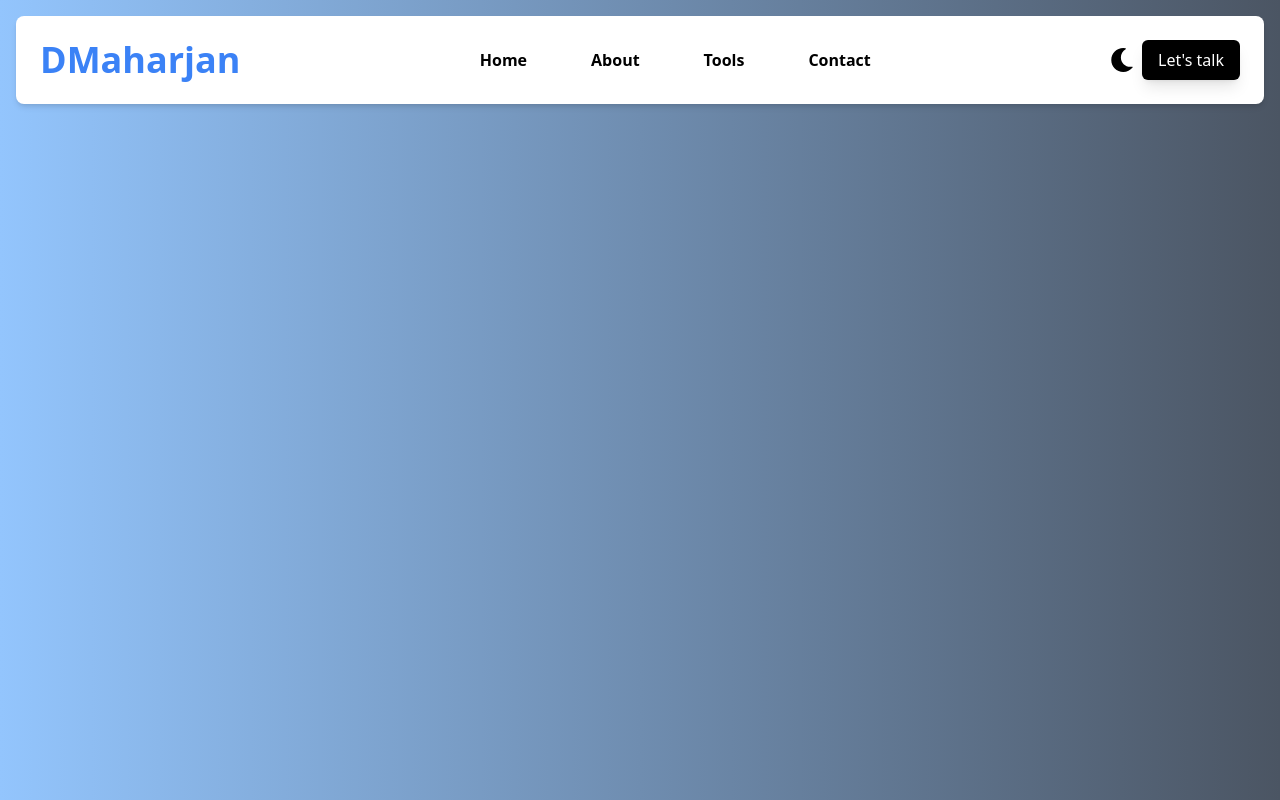
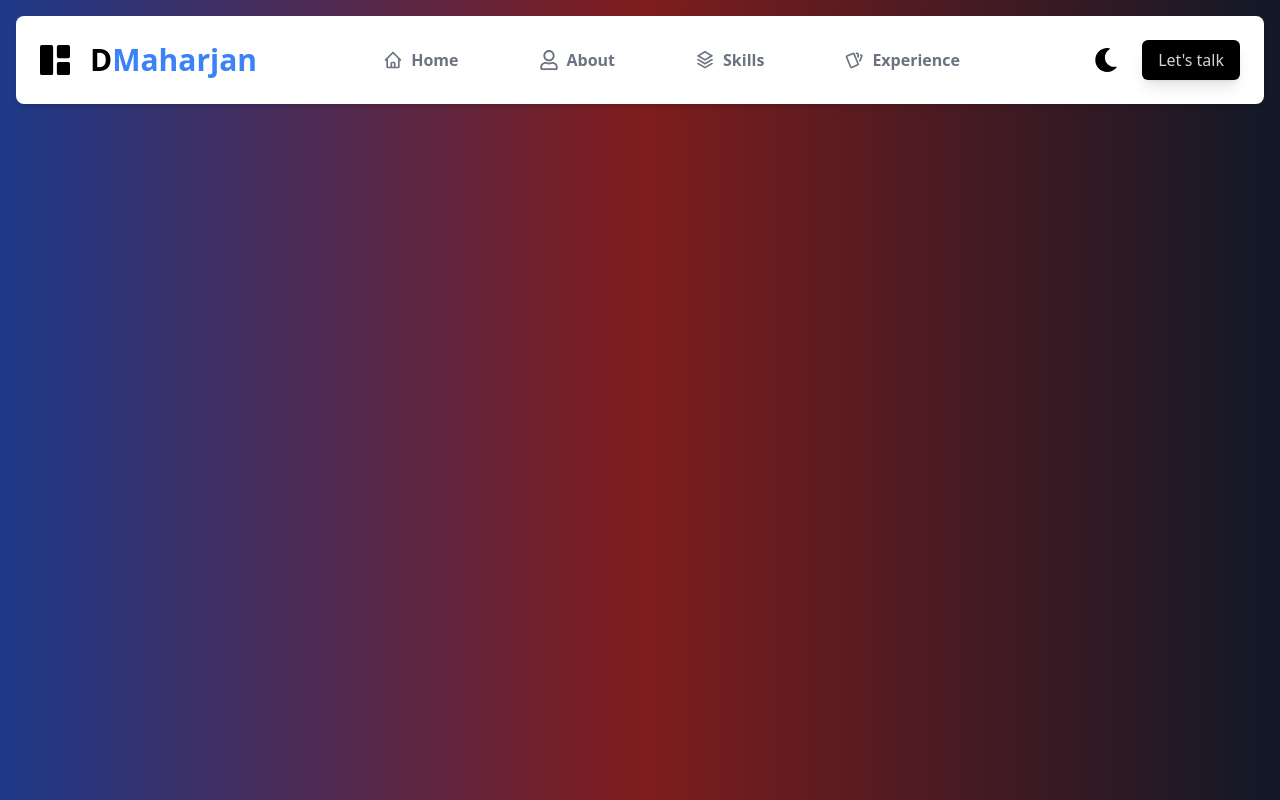
Before and after one commit to DcaseMhrz/newPortfolio, a React (Vite) app: page / in a window 1280 px wide. Built offline with nearby package versions, Linux system fonts and the light colour scheme.

Commit message:
Nav bar updated

```diff
--- a/src/App.tsx
+++ b/src/App.tsx
@@ -1,10 +1,10 @@
 import React from "react";
-import MyDiv from "./components/Homepage";
+import NavBar from "./components/Homepage";
 
 const App: React.FC = () => {
   return (
-    <div>
-      <MyDiv />
+    <div className=" min-h-screen p-4 bg-gradient-to-r from-blue-900 via-red-900 to-gray-900">
+      <NavBar />
     </div>
   );
 };
--- a/src/components/Homepage.tsx
+++ b/src/components/Homepage.tsx
@@ -1,49 +1,144 @@
 import React, { useState } from "react";
-import { FaMoon } from "react-icons/fa";
+import { FaMoon, FaRegUser } from "react-icons/fa";
+import { BsGrid1X2Fill } from "react-icons/bs";
+import { RiStackLine } from "react-icons/ri";
+import { TbCards } from "react-icons/tb";
+import { HiOutlineHome } from "react-icons/hi";
+import { MdWbSunny } from "react-icons/md";
+import { IoMdMenu } from "react-icons/io";
 
-const MyDiv: React.FC = () => {
+const NavBar: React.FC = () => {
   const [open, setOpen] = useState(false);
   const [darkMode, setDarkMode] = useState(false);
 
   return (
-    <div className=" min-h-screen min-w-full container mx-auto p-4 bg-gradient-to-r from-blue-300 to-gray-600">
-      <div className="bg-white rounded-lg p-6 shadow-md justify-between flex items-center">
-        <div className=" text-blue-500 font-extrabold md:text-4xl text-2xl">
-          DMaharjan
+    <div className={`${darkMode ? 'bg-gray-800 text-white' : 'bg-white text-black'} rounded-lg p-6 shadow-md justify-between flex items-center max-w-7xl mx-auto`}>
+      <div className="text-blue-500 font-extrabold md:text-3xl text-2xl flex items-center">
+        <BsGrid1X2Fill color={`${darkMode ? "white" : "black"}`} className="mr-5" />
+        <p className={`${darkMode ? 'text-white' : 'text-black'}`}> D</p>Maharjan
       </div>
-        <nav className="hidden md:flex lg:space-x-16 space-x-8">
-          <a href="#" className="text-black hover:text-gray-500 font-semibold">
-            Home
+      <nav className="hidden lg:flex lg:space-x-16 space-x-8">
+        <div className="hover:bg-slate-300 box-content p-2 rounded-lg">
+          <a href="#" className="text-gray-500 font-semibold flex space-x-2 items-center">
+            <HiOutlineHome fontSize={20} /> <p>Home</p>
           </a>
-          <a href="#" className="text-black hover:text-gray-500 font-semibold">
-            About
+        </div>
+        <div className="hover:bg-slate-300 box-content p-2 rounded-lg">
+          <a href="#" className="text-gray-500 font-semibold flex space-x-2 items-center">
+            <FaRegUser fontSize={20} /> <p>About</p>
           </a>
-          <a href="#" className="text-black hover:text-gray-500 font-semibold">
-            Tools
+        </div>
+        <div className="hover:bg-slate-300 box-content p-2 rounded-lg">
+          <a href="#" className="text-gray-500 font-semibold flex space-x-2 items-center">
+            <RiStackLine fontSize={20} /> <p>Skills</p>
           </a>
-          <a href="#" className="text-black hover:text-gray-500 font-semibold">
-            Contact
+        </div>
+        <div className="hover:bg-slate-300 box-content p-2 rounded-lg">
+          <a href="#" className="text-gray-500 font-semibold flex space-x-2 items-center">
+            <TbCards fontSize={20} /> <p>Experience</p>
           </a>
+        </div>
       </nav>
-        <div className="flex space-x-2 items-center">
-          <FaMoon
-            className="w-6 h-6 cursor-pointer"
+      <div className="hidden lg:flex space-x-4 items-center">
+        <div className="p-2 hover:bg-gray-300 rounded-lg box-content cursor-pointer">
+          {darkMode ? (
+            <MdWbSunny
+              className="w-6 h-6"
+              color="orange"
               onClick={() => {
-              setDarkMode(true);
+                setDarkMode(!darkMode);
               }}
             />
+          ) : (
+            <FaMoon
+              className="w-6 h-6"
+              onClick={() => {
+                setDarkMode(!darkMode);
+              }}
+            />
+          )}
+        </div>
         <div
-            className="bg-black text-white shadow-lg px-4 py-2 cursor-pointer rounded-md flex items-center space-x-2"
+          className="bg-black text-white shadow-lg px-4 py-2 cursor-pointer rounded-md flex items-center space-x-2 hover:bg-gray-700"
           onClick={() => {
-              alert("hello");
+            alert("lets talk clicked");
           }}
         >
-            <span>Let's talk</span>
+          <span className="text-gray-300">Let's talk</span>
         </div>
       </div>
+      <div className="lg:hidden md:flex cursor-pointer" onClick={() => {
+        setOpen(true);
+      }}>
+        <IoMdMenu fontSize={40} />
+      </div>
+
+      <div
+        className={`fixed inset-0 bg-gray-800 bg-opacity-50 z-50 transition-transform transform ${open ? 'translate-x-0' : '-translate-x-full'}`}
+        onClick={() => setOpen(false)}
+      >
+        <nav
+          className={`${darkMode ? "bg-gray-800 text-white" : "bg-gray-200 text-black"} w-64 h-full shadow-md p-4 space-y-1 absolute left-0 top-0 flex flex-col justify-between`}
+          onClick={(e) => e.stopPropagation()}
+        >
+          <div className="space-y-4">
+            <div className="text-blue-500 font-extrabold md:text-4xl text-2xl flex items-center">
+              <BsGrid1X2Fill color={`${darkMode ? "white" : "black"}`} className="" />
+              <p className={`${darkMode ? 'text-white' : 'text-black'}`}> D</p>Maharjan
+            </div>
+            <div className="hover:bg-slate-300 box-content p-2 rounded-lg">
+              <a href="#" className="text-gray-500 font-semibold flex space-x-6 items-center">
+                <HiOutlineHome fontSize={20} /> <p>Home</p>
+              </a>
+            </div>
+            <div className="hover:bg-slate-300 box-content p-2 rounded-lg">
+              <a href="#" className="text-gray-500 font-semibold flex space-x-6 items-center">
+                <FaRegUser fontSize={20} /> <p>About</p>
+              </a>
+            </div>
+            <div className="hover:bg-slate-300 box-content p-2 rounded-lg">
+              <a href="#" className="text-gray-500 font-semibold flex space-x-6 items-center">
+                <RiStackLine fontSize={20} /> <p>Skills</p>
+              </a>
+            </div>
+            <div className="hover:bg-slate-300 box-content p-2 rounded-lg">
+              <a href="#" className="text-gray-500 font-semibold flex space-x-6 items-center">
+                <TbCards fontSize={20} /> <p>Experience</p>
+              </a>
+            </div>
+          </div>
+          <div className="space-y-4 mt-auto">
+            <div className="p-2 hover:bg-gray-300 rounded-lg box-content cursor-pointer flex justify-center">
+              {darkMode ? (
+                <p className="flex justify-between text-gray-500" onClick={() => {
+                  setDarkMode(!darkMode);
+                }}><MdWbSunny
+                    className="w-6 h-6"
+                    color="orange"
+
+                  /> Change the appearance</p>
+              ) : (
+                <p className="flex justify-between text-gray-500" onClick={() => {
+                  setDarkMode(!darkMode);
+                }}><FaMoon
+                    className="w-6 h-6"
+
+                  />Change the appearance</p>
+              )}
+            </div>
+            <div
+              className="bg-black text-white shadow-lg px-4 py-2 cursor-pointer rounded-md flex items-center space-x-2 hover:bg-gray-700 justify-center"
+              onClick={() => {
+                alert("lets talk clicked");
+              }}
+            >
+              <span className="text-gray-300">Let's talk</span>
+            </div>
+          </div>
+        </nav>
       </div>
     </div>
   );
 };
 
-export default MyDiv;
+export default NavBar;
```
Lines whose indentation alone changed are shown as unchanged.
